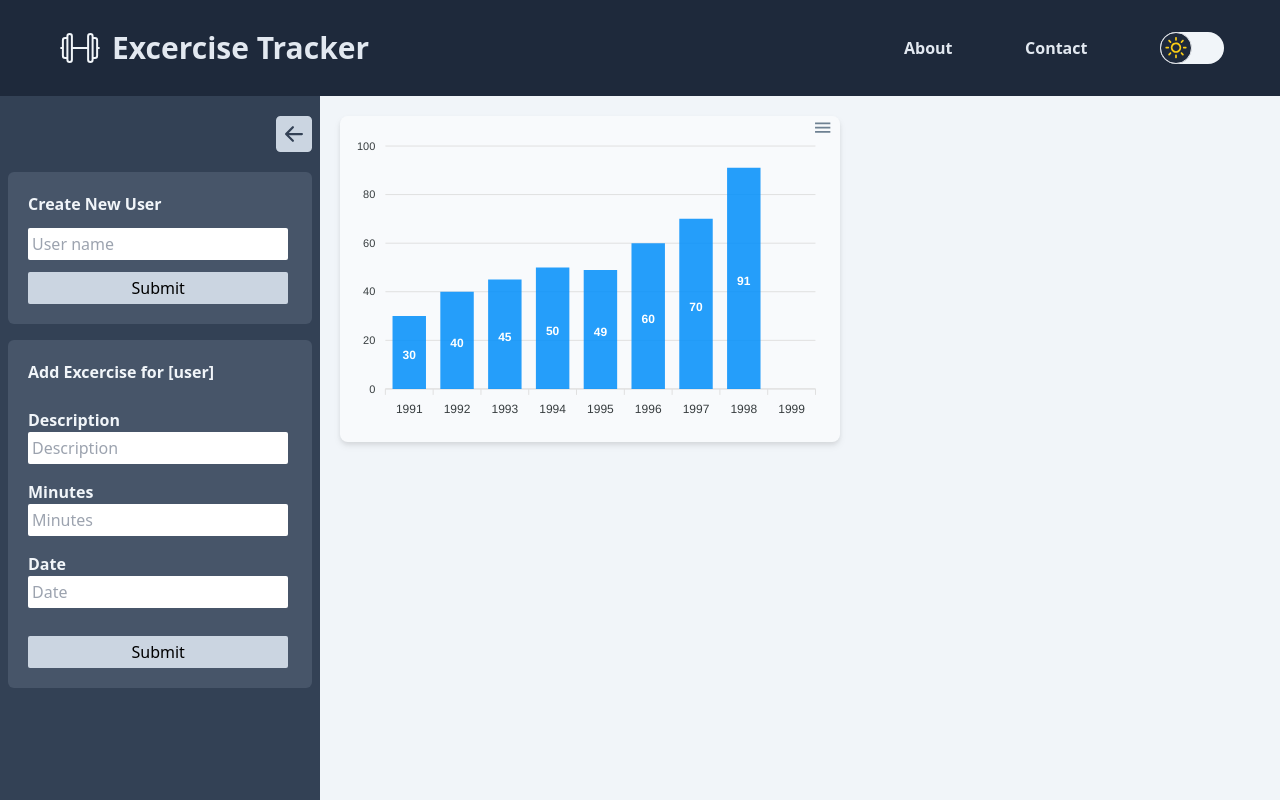
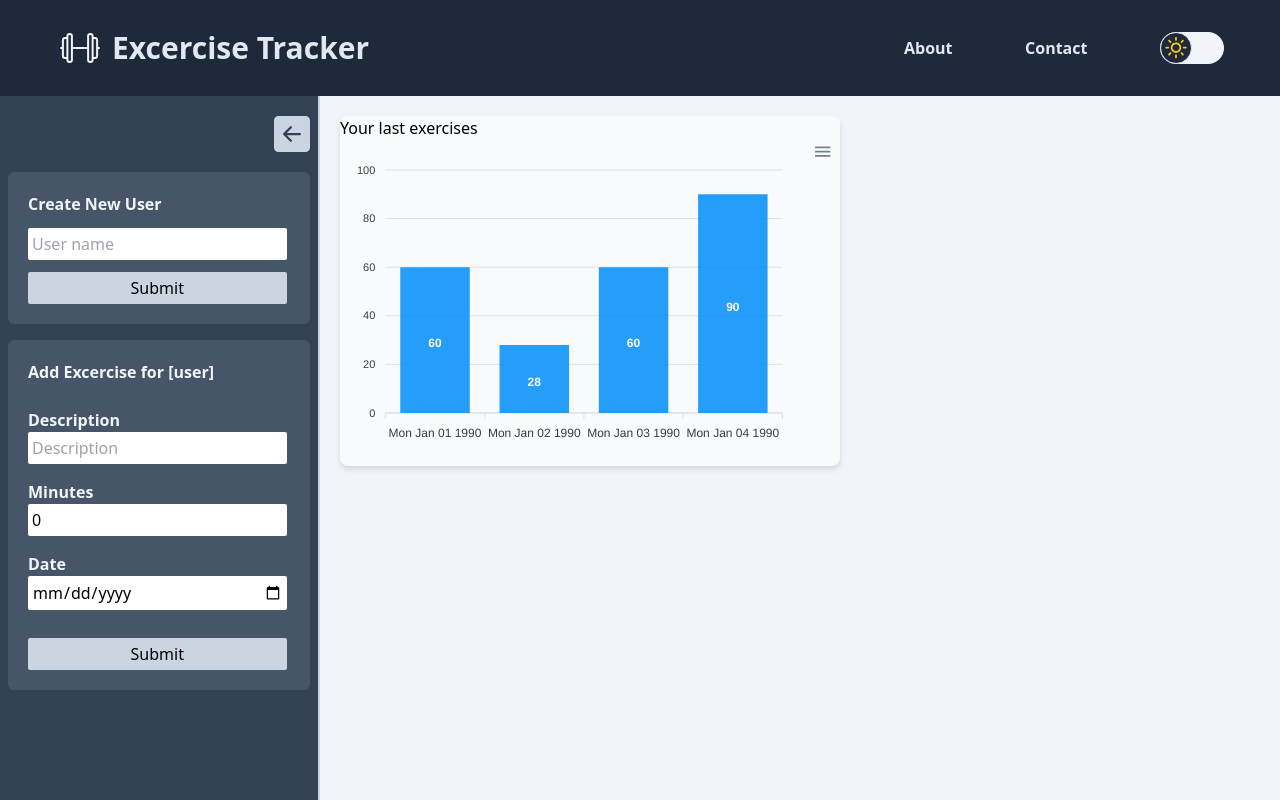
Before and after one commit to DanieLira/Excercise-Tracker, a React (Vite) app in the folder excercise-tracker/: page / in a window 1280 px wide. Built offline with nearby package versions, Linux system fonts and the light colour scheme.

Commit message:
Added a full state functionality to excercise form

```diff
--- a/excercise-tracker/src/components/Dashboard.jsx
+++ b/excercise-tracker/src/components/Dashboard.jsx
@@ -1,5 +1,5 @@
 import React from "react"
-import TemporaryChart from "./TemporaryChart"
+import LastExcerciseChart from "./LastExcerciseChart"
 
 export default function Dashboard(props) {
 
@@ -7,7 +7,7 @@ export default function Dashboard(props) {
 
     return (
         <div className={`pt-5 ${padding}`}>
-            <TemporaryChart />
+            <LastExcerciseChart />
         </div>
     )
 }
--- a/excercise-tracker/src/components/ExcerciseForm.jsx
+++ b/excercise-tracker/src/components/ExcerciseForm.jsx
@@ -4,16 +4,22 @@ export default function ExcerciseForm() {
 
     const [excerciseData , setExcerciseData] = React.useState({
         "description":"",
-        "minutes":"",
+        "minutes":0,
         "date":""
     })
 
-    function handleChange(){
-        console.log('changing')
+    function handleChange(event){
+        const {name, value} = event.target
+        setExcerciseData(prevState => {
+            return {
+                ...prevState,
+                [name] : value
+            }
+        })
+        console.log(excerciseData)
     }
 
     return (
-
         <form className="bg-slate-600 h-fit rounded-md m-2 flex flex-col items-start justify-center pl-5 pt-5 pb-5">
             <h3 className="text-slate-100 font-semibold mb-6">Add Excercise for [user]</h3>
             <label htmlFor="description" className="text-slate-100 font-semibold">
@@ -32,7 +38,7 @@ export default function ExcerciseForm() {
             </label>
             <input
                 name="minutes"
-                type="text"
+                type="number"
                 value={excerciseData.minutes}
                 onChange={handleChange}
                 placeholder="Minutes"
@@ -43,7 +49,7 @@ export default function ExcerciseForm() {
             </label>
             <input
                 name="date"
-                type="text"
+                type="date"
                 value={excerciseData.date}
                 onChange={handleChange}
                 placeholder="Date"
--- a/excercise-tracker/src/components/TemporaryChart.jsx
+++ b/excercise-tracker/src/components/LastExcerciseChart.jsx
@@ -1,7 +1,8 @@
 import React from "react"
-import Chart from "react-apexcharts";
+import Chart from "react-apexcharts"
+import excercises from "../test-scripts/test-excercises"
 
-export default function TemporaryChart() {
+export default function LastExcerciseChart() {
 
   const [chartOptions, setChartOptions] = React.useState({
     options: {
@@ -9,19 +10,20 @@ export default function TemporaryChart() {
         id: "basic-bar"
       },
       xaxis: {
-        categories: [1991, 1992, 1993, 1994, 1995, 1996, 1997, 1998, 1999]
+        categories: excercises.map(exce => exce.date)
       }
     },
     series: [
       {
-        name: "series-1",
-        data: [30, 40, 45, 50, 49, 60, 70, 91]
+        name: "Duration",
+        data: excercises.map(exce => exce.duration)
       }
     ]
   })
 
   return (
     <div className="bg-slate-50 rounded-lg drop-shadow-md">
+      <h3 className="">Your last exercises</h3>
       <Chart
         options={chartOptions.options}
         series={chartOptions.series}
--- a/excercise-tracker/src/components/ShownSideBar.jsx
+++ b/excercise-tracker/src/components/ShownSideBar.jsx
@@ -5,7 +5,7 @@ import {BsFillArrowLeftSquareFill} from "react-icons/bs"
 
 export default function ShownSideBar(props) {
     return (
-        <div className="fixed w-80 h-screen bg-slate-700 pt-5 flex flex-col">
+        <div className="fixed w-80 h-screen bg-slate-700 pt-5 flex flex-col border-r-2 border-slate-300">
             <BsFillArrowLeftSquareFill
                 onClick={props.toggleSideBar}
                 className="text-slate-300 text-4xl cursor-pointer self-end mb-3 mr-2"
--- a/excercise-tracker/src/test-scripts/test-excercises.jsx
+++ b/excercise-tracker/src/test-scripts/test-excercises.jsx
@@ -1,11 +1,31 @@
-export
-
-const excercises =[
+export default
+[
     {
         username: "fcc_test",
-        description: "test",
+        description: "Correr",
         duration: 60,
         date: "Mon Jan 01 1990",
         _id: "5fb5853f734231456ccb3b05"
-    }
+    },
+    {
+        username: "fcc_test",
+        description: "Correr",
+        duration: 28,
+        date: "Mon Jan 02 1990",
+        _id: "5fb5853f734231456ccb3b05"
+    },
+    {
+        username: "fcc_test",
+        description: "Correr",
+        duration: 60,
+        date: "Mon Jan 03 1990",
+        _id: "5fb5853f734231456ccb3b05"
+    },
+    {
+        username: "fcc_test",
+        description: "Correr",
+        duration: 90,
+        date: "Mon Jan 04 1990",
+        _id: "5fb5853f734231456ccb3b05"
+    },
 ]
```
